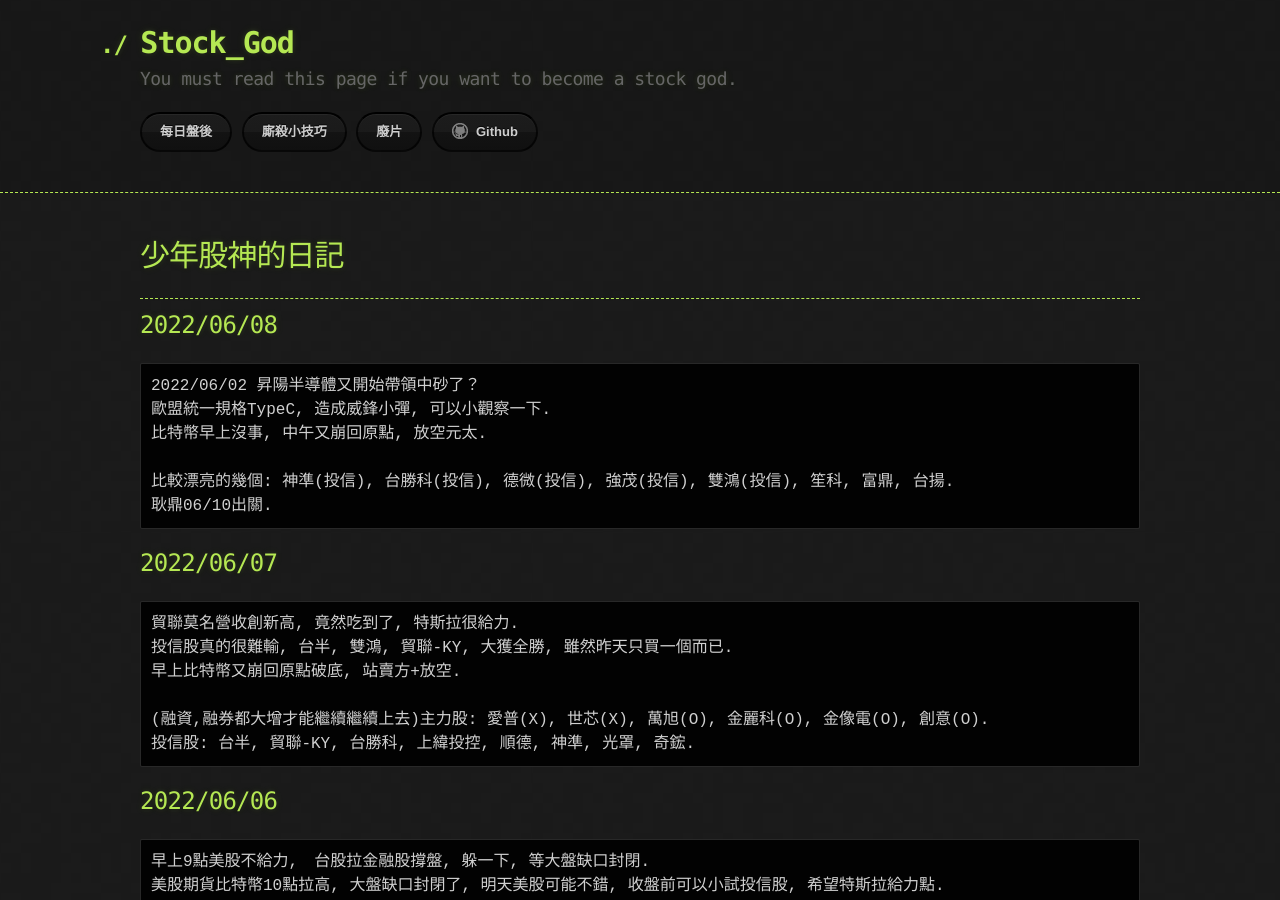
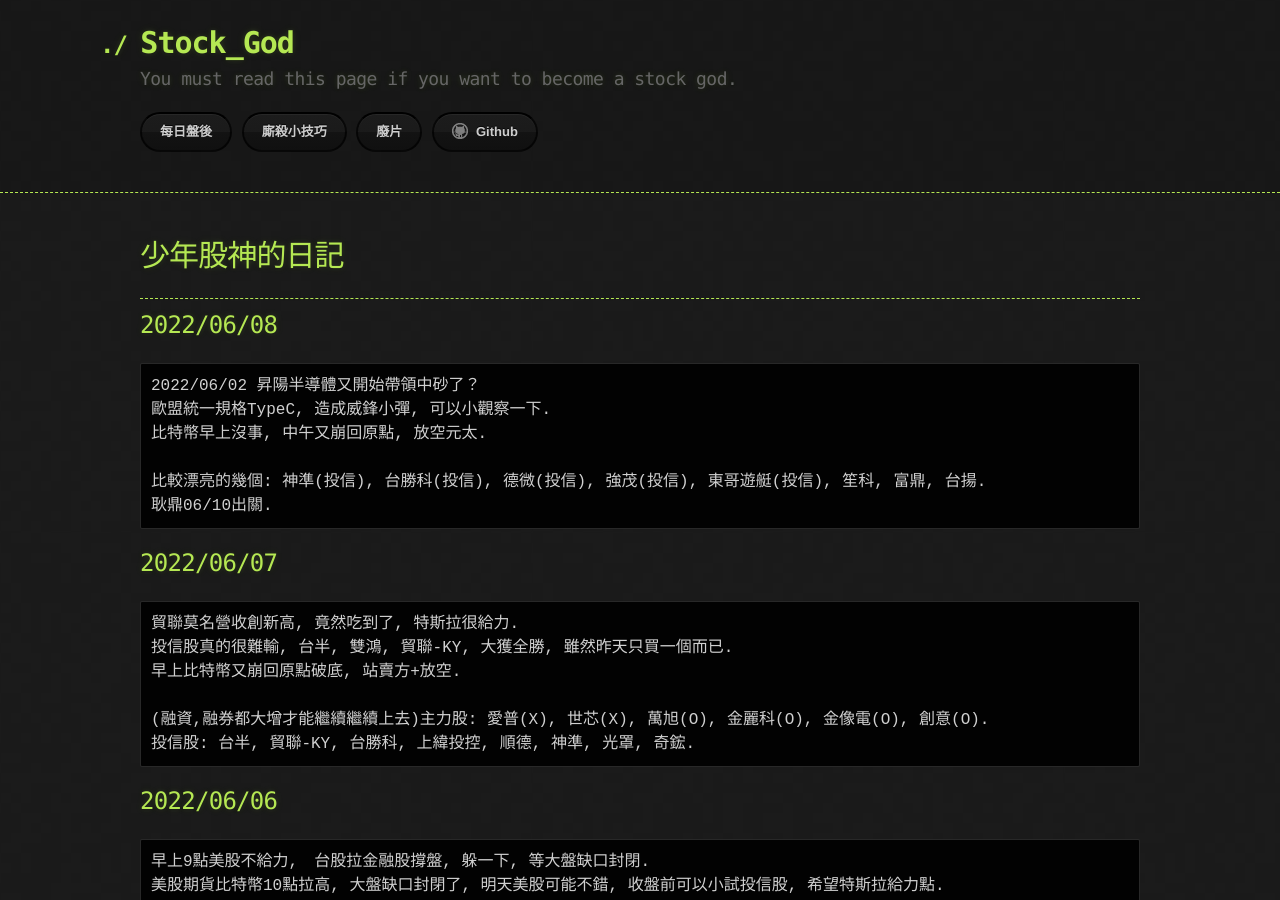
Before and after one commit to lepg5487/Stock_God, a Jekyll site: the page built from index.md, in a window 1280 px wide and 900 px high. Built offline with Jekyll 4.4.1, drawn with Linux system fonts in a browser that asks for light colours; our own code applies the rules of GitHub Pages for plain Markdown files.

Commit message:
Update index.md

````diff
--- a/index.md
+++ b/index.md
@@ -12,7 +12,7 @@ layout: testlayouts
 歐盟統一規格TypeC, 造成威鋒小彈, 可以小觀察一下.
 比特幣早上沒事, 中午又崩回原點, 放空元太.
 
-比較漂亮的幾個: 神準(投信), 台勝科(投信), 德微(投信), 強茂(投信), 雙鴻(投信), 笙科, 富鼎, 台揚.
+比較漂亮的幾個: 神準(投信), 台勝科(投信), 德微(投信), 強茂(投信), 東哥遊艇(投信), 笙科, 富鼎, 台揚.
 耿鼎06/10出關.
 ```
 
````
